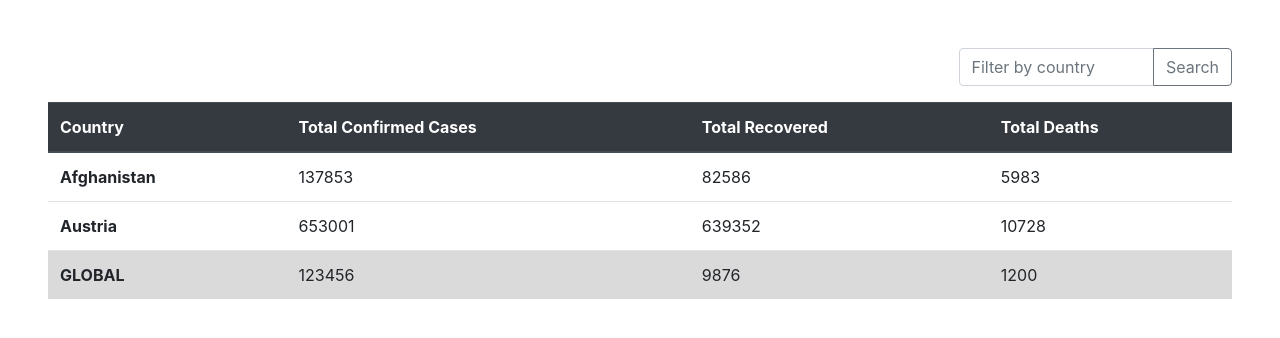
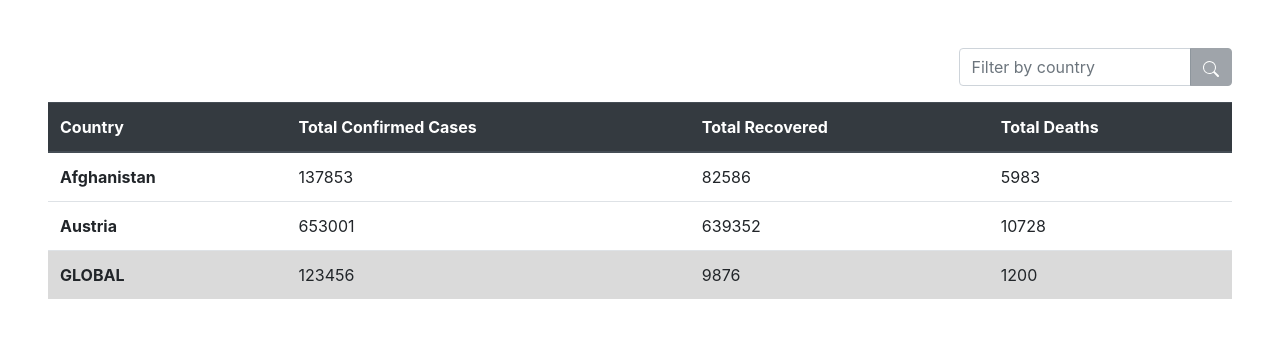
Before and after one commit to victoriadoiron/covid-stats, a React (Create React App) app: page / in a window 1280 px wide. Shown: the top 338 px of the page. Built offline with nearby package versions, Linux system fonts and the light colour scheme; no server answers.

Commit message:
search icon
adds search icon to search bar
disables search button when there isn't a search value

```diff
--- a/src/search-bar/SearchBar.tsx
+++ b/src/search-bar/SearchBar.tsx
@@ -1,4 +1,5 @@
 import React, { ChangeEvent, FunctionComponent, useState } from 'react';
+import { Search } from 'react-bootstrap-icons';
 
 export const SearchBar: FunctionComponent = () => {
     const [keyword, setKeyword] = useState('');
@@ -20,8 +21,13 @@ export const SearchBar: FunctionComponent = () => {
                 onChange={handleChange}
             />
             <div className="input-group-append">
-                <button className="btn btn-outline-secondary" type="button" id="search-button">
-                    Search
+                <button
+                    className="btn btn-secondary"
+                    type="button"
+                    id="search-button"
+                    disabled={!keyword}
+                >
+                    <Search />
                 </button>
             </div>
         </div>
```
